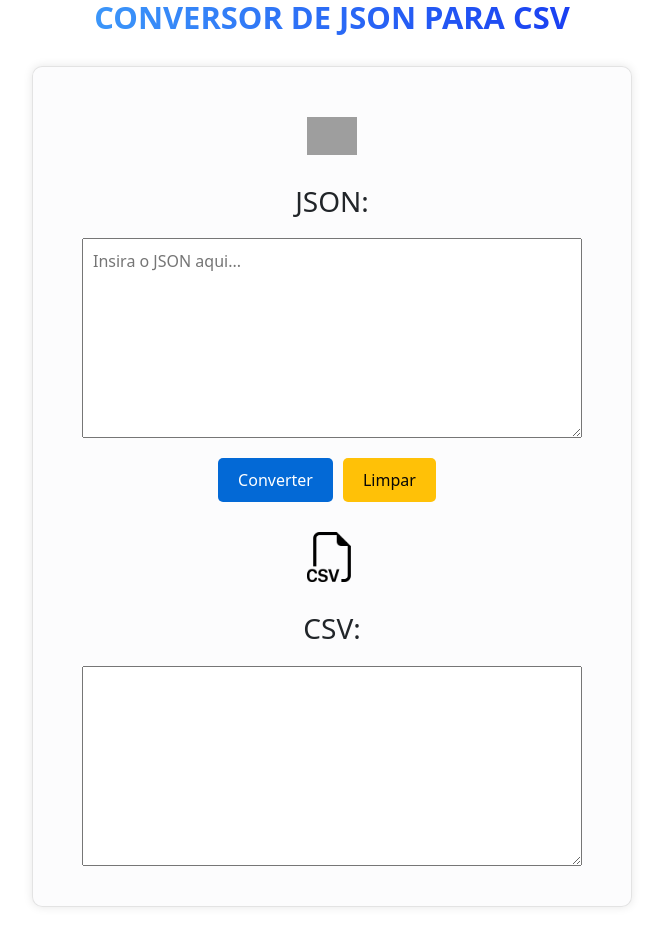
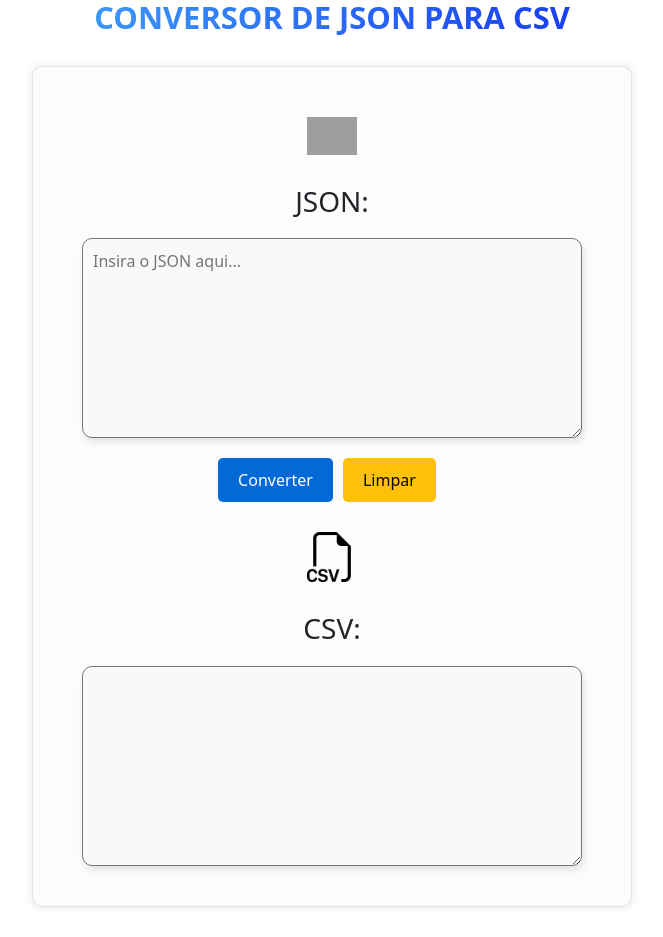
Before and after one commit to rodrigo-92-srb/json2csv-front, an Angular app: page / in a window 1280 px wide. Shown: the whole page, without its empty margins (308-971 px from the left). Built offline with nearby package versions, Linux system fonts and the light colour scheme; grey boxes are pictures that could not be loaded.

Commit message:
Adjusts in text-areas

```diff
--- a/src/app/principal/principal.component.css
+++ b/src/app/principal/principal.component.css
@@ -22,6 +22,14 @@ textarea{
     padding: 10px;
     display: block;
     margin: 20px auto;
+    background: #f9f9f9;
+    border-radius: 10px;
+    box-shadow: 2px 4px 6px rgba(0, 0, 0, 0.1);
+}
+
+textarea:focus{
+    box-shadow: 2px 4px 10px rgba(74,144,226, 0.5);
+    background: #ffffff;
 }
 
 button{
```
